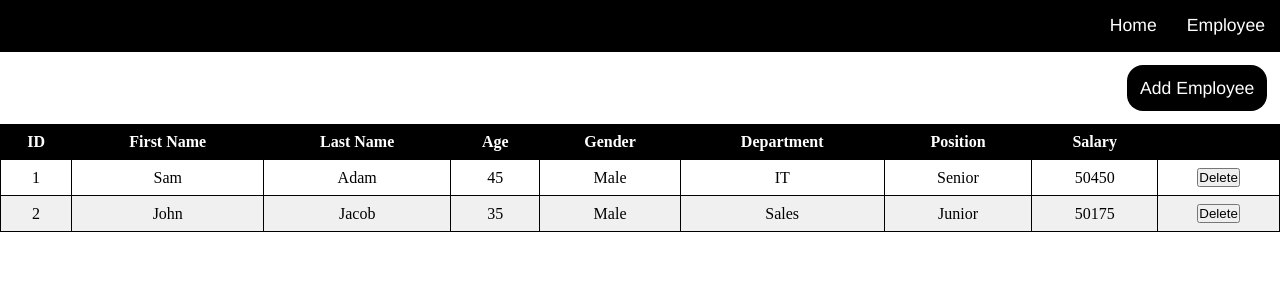
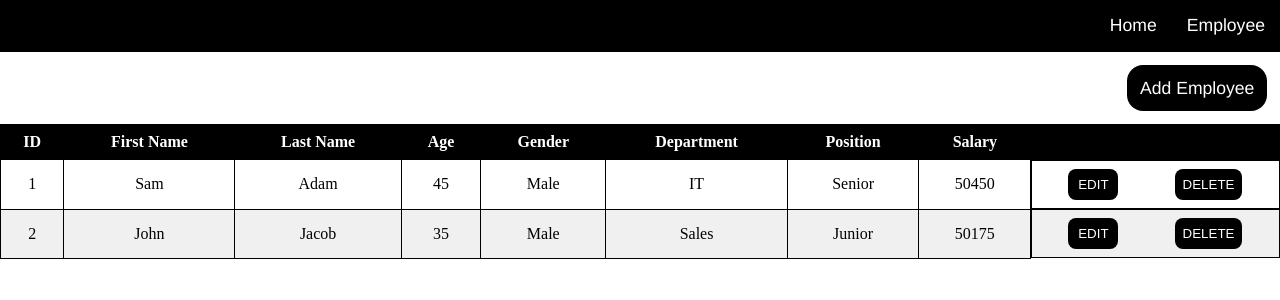
Before and after one commit to HemanthDas/2100030195_Frontend, a React (Vite) app: page /employee in a window 1280 px wide. Shown: the top 300 px of the page. Built offline with nearby package versions, Linux system fonts and the light colour scheme.

Commit message:
Delete Edit Added

```diff
--- a/src/App.css
+++ b/src/App.css
@@ -7,12 +7,7 @@ html {
   padding: 0;
   box-sizing: border-box;
 }
-a {
-  font-size: 1.1rem;
-  font-family: "Franklin Gothic Medium", "Arial Narrow", Arial, sans-serif;
-  font-weight: 300;
-  font-style: normal;
-}
+
 a:active,
 a:hover {
   background-color: rgb(54, 54, 54);
@@ -29,6 +24,12 @@ nav {
     color: rgb(255, 255, 255);
     padding: 15px;
   }
+  a {
+    font-size: 1.1rem;
+    font-family: "Franklin Gothic Medium", "Arial Narrow", Arial, sans-serif;
+    font-weight: 300;
+    font-style: normal;
+  }
 }
 
 /* Home */
@@ -36,7 +37,13 @@ nav {
 #employee {
   display: flex;
   flex-direction: column;
-  a {
+  > a {
+    font-size: 1.1rem;
+    font-family: "Franklin Gothic Medium", "Arial Narrow", Arial, sans-serif;
+    font-weight: 300;
+    font-style: normal;
+  }
+  > a {
     text-decoration: none;
     color: rgb(255, 255, 255);
     background-color: black;
@@ -45,7 +52,7 @@ nav {
     border-radius: 1rem;
     margin: 0.8rem;
   }
-  a:active,
+  > a:active,
   a:hover {
     background-color: rgb(54, 54, 54);
   }
@@ -68,6 +75,27 @@ table {
   }
   tr:nth-child(odd) {
     background-color: rgb(255, 255, 255);
+  }
+}
+td:last-child {
+  display: flex;
+  justify-content: space-around;
+  > button {
+    text-decoration: none;
+    min-width: 50px;
+    background-color: black;
+    color: rgb(255, 255, 255);
+    border: none;
+    padding: 0.5rem;
+    border-radius: 0.5rem;
+  }
+  a {
+    text-decoration: none;
+    color: rgb(255, 255, 255);
+    background-color: transparent;
+  }
+  a:hover {
+    background-color: transparent;
   }
 }
 /* Add */
--- a/src/pages/employee.jsx
+++ b/src/pages/employee.jsx
@@ -34,6 +34,9 @@ const Employee = () => {
               <td>{employee.department}</td>
               <PipeHelper employee={employee} />
               <td>
+                <button>
+                  <Link to={`/edit/${employee.id}`}>EDIT</Link>
+                </button>
                 <button
                   onClick={() => {
                     setEmployee(
@@ -41,7 +44,7 @@ const Employee = () => {
                     );
                   }}
                 >
-                  Delete
+                  DELETE
                 </button>
               </td>
             </tr>
```
